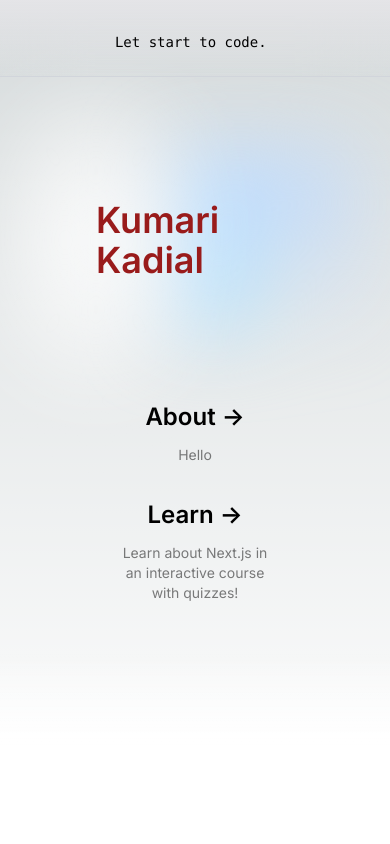
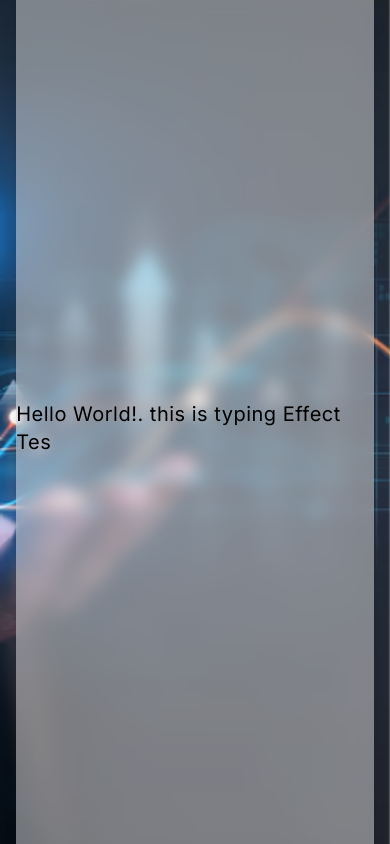
Before and after one commit to NyanLinHtet07/portfilio, a Next.js app: page / in a window 390 px wide. Built offline with nearby package versions, Linux system fonts and the light colour scheme.

Commit message:
add background image

```diff
--- /dev/null
+++ b/app/components/component/typingEffect.tsx
@@ -0,0 +1,31 @@
+"use client";
+import React, { useState, useEffect } from 'react';
+
+interface TypingEffectProps {
+    text: string;
+    speed?: number;
+}
+
+const TypingEffect:React.FC<TypingEffectProps> = ({ text, speed = 100}) => {
+    const [displayedText, setDispayedText] = useState('');
+    const [index, setIndex] = useState(0);
+
+    useEffect(() => {
+        if(index < text.length){
+            const timeout = setTimeout(() => {
+                setDispayedText(displayedText + text[index]);
+                setIndex(index + 1);
+            }, speed);
+
+            return () => clearTimeout(timeout);
+        }
+    }, [index, text, speed, displayedText]);
+
+    return (
+        <div className=" text-xl mt-3 tracking-wide">
+            {displayedText}
+        </div>
+    )
+}
+
+export default TypingEffect;
--- /dev/null
+++ b/app/components/css/main.css
@@ -0,0 +1,5 @@
+.glassmorphism {
+    background: rgba(255, 255, 255, 0.438);
+    backdrop-filter: blur(8px);
+    -webkit-backdrop-filter: blur(8px);
+}
--- a/app/globals.css
+++ b/app/globals.css
@@ -2,7 +2,7 @@
 @tailwind components;
 @tailwind utilities;
 
-:root {
+/* :root {
   --foreground-rgb: 0, 0, 0;
   --background-start-rgb: 214, 219, 220;
   --background-end-rgb: 255, 255, 255;
@@ -14,9 +14,9 @@
     --background-start-rgb: 0, 0, 0;
     --background-end-rgb: 0, 0, 0;
   }
-}
+} */
 
-body {
+/* body {
   color: rgb(var(--foreground-rgb));
   background: linear-gradient(
       to bottom,
@@ -24,7 +24,7 @@ body {
       rgb(var(--background-end-rgb))
     )
     rgb(var(--background-start-rgb));
-}
+} */
 
 @layer utilities {
   .text-balance {
--- /dev/null
+++ b/app/home.tsx
@@ -0,0 +1,7 @@
+export default function HomePage(){
+    return (
+        <main>
+            <h1>Hello Loream</h1>
+        </main>
+    )
+}
--- a/app/layout.tsx
+++ b/app/layout.tsx
@@ -1,3 +1,4 @@
+
 import type { Metadata } from "next";
 import { Inter } from "next/font/google";
 import "./globals.css";
@@ -5,8 +6,8 @@ import "./globals.css";
 const inter = Inter({ subsets: ["latin"] });
 
 export const metadata: Metadata = {
-  title: "Kumari",
-  description: "This is portfilio site for JuJu",
+  title: "loream",
+  description: "This is portfilio site",
 };
 
 export default function RootLayout({
--- a/app/page.tsx
+++ b/app/page.tsx
@@ -1,114 +1,93 @@
 import Image from "next/image";
-
+import  './components/css/main.css';
+import React,{useState, useEffect} from "react";
+import TypingEffect from "./components/component/typingEffect";
 export default function Home() {
   return (
-    <main className="flex min-h-screen flex-col items-center justify-between p-24">
-      <div className="z-10 w-full max-w-5xl items-center justify-between font-mono text-sm lg:flex">
-        <p className="fixed left-0 top-0 flex w-full justify-center border-b border-gray-300 bg-gradient-to-b from-zinc-200 pb-6 pt-8 backdrop-blur-2xl dark:border-neutral-800 dark:bg-zinc-800/30 dark:from-inherit lg:static lg:w-auto  lg:rounded-xl lg:border lg:bg-gray-200 lg:p-4 lg:dark:bg-zinc-800/30">
-          Let start to code.&nbsp;
-          {/* <code className="font-mono font-bold">app/page.tsx</code> */}
-        </p>
-        <div className="fixed bottom-0 left-0 flex h-48 w-full items-end justify-center bg-gradient-to-t from-white via-white dark:from-black dark:via-black lg:static lg:size-auto lg:bg-none">
-          <a
-            className="pointer-events-none flex place-items-center gap-2 p-8 lg:pointer-events-auto lg:p-0"
-            href="#"
-            target="_blank"
-            rel="noopener noreferrer"
-          >
-            {/* By{" "}
-            <Image
-              src="/vercel.svg"
-              alt="Vercel Logo"
-              className="dark:invert"
-              width={100}
-              height={24}
-              priority
-            /> */}
-          </a>
+    // <main className="flex min-h-screen flex-col items-center justify-between p-24">
+    //   <div className="z-10 w-full max-w-5xl items-center justify-between font-mono text-sm lg:flex">
+    //     <p className="fixed left-0 top-0 flex w-full justify-center border-b border-gray-300 bg-gradient-to-b from-zinc-200 pb-6 pt-8 backdrop-blur-2xl dark:border-neutral-800 dark:bg-zinc-800/30 dark:from-inherit lg:static lg:w-auto  lg:rounded-xl lg:border lg:bg-gray-200 lg:p-4 lg:dark:bg-zinc-800/30">
+    //       Let start to code.&nbsp;
+    //       <code className="font-mono font-bold">app/page.tsx</code>
+    //     </p>
+    //     <div className="fixed bottom-0 left-0 flex h-48 w-full items-end justify-center bg-gradient-to-t from-white via-white dark:from-black dark:via-black lg:static lg:size-auto lg:bg-none">
+    //       <a
+    //         className="pointer-events-none flex place-items-center gap-2 p-8 lg:pointer-events-auto lg:p-0"
+    //         href="#"
+    //         target="_blank"
+    //         rel="noopener noreferrer"
+    //       >
+    //         By{" "}
+    //         <Image
+    //           src="/vercel.svg"
+    //           alt="Vercel Logo"
+    //           className="dark:invert"
+    //           width={100}
+    //           height={24}
+    //           priority
+    //         />
+    //       </a>
+    //     </div>
+    //   </div>
+
+    //   <div className="relative z-[-1] flex place-items-center before:absolute before:h-[300px] before:w-full before:-translate-x-1/2 before:rounded-full before:bg-gradient-radial before:from-white before:to-transparent before:blur-2xl before:content-[''] after:absolute after:-z-20 after:h-[180px] after:w-full after:translate-x-1/3 after:bg-gradient-conic after:from-sky-200 after:via-blue-200 after:blur-2xl after:content-[''] before:dark:bg-gradient-to-br before:dark:from-transparent before:dark:to-blue-700 before:dark:opacity-10 after:dark:from-sky-900 after:dark:via-[#0141ff] after:dark:opacity-40 sm:before:w-[480px] sm:after:w-[240px] before:lg:h-[360px]">
+    //         <p className=" text-4xl font-semibold text-red-800 z-10"> Loream </p>
+    //     <Image
+    //       className="relative dark:drop-shadow-[0_0_0.3rem_#ffffff70] dark:invert"
+    //       src="/next.svg"
+    //       alt="Next.js Logo"
+    //       width={180}
+    //       height={37}
+    //       priority
+    //     />
+    //   </div>
+
+    //   <div className="mb-32 grid text-center lg:mb-0 lg:w-full lg:max-w-5xl lg:grid-cols-4 lg:text-left">
+    //     <a
+    //       href="#"
+    //       className="group rounded-lg border border-transparent px-5 py-4 transition-colors hover:border-gray-300 hover:bg-gray-100 hover:dark:border-neutral-700 hover:dark:bg-neutral-800/30"
+    //       target="_blank"
+    //       rel="noopener noreferrer"
+    //     >
+    //       <h2 className="mb-3 text-2xl font-semibold">
+    //         About{" "}
+    //         <span className="inline-block transition-transform group-hover:translate-x-1 motion-reduce:transform-none">
+    //           -&gt;
+    //         </span>
+    //       </h2>
+    //       <p className="m-0 max-w-[30ch] text-sm opacity-50">
+    //         Hello
+    //       </p>
+    //     </a>
+
+    //     <a
+    //       href="https://nextjs.org/learn?utm_source=create-next-app&utm_medium=appdir-template-tw&utm_campaign=create-next-app"
+    //       className="group rounded-lg border border-transparent px-5 py-4 transition-colors hover:border-gray-300 hover:bg-gray-100 hover:dark:border-neutral-700 hover:dark:bg-neutral-800/30"
+    //       target="_blank"
+    //       rel="noopener noreferrer"
+    //     >
+    //       <h2 className="mb-3 text-2xl font-semibold">
+    //         Learn{" "}
+    //         <span className="inline-block transition-transform group-hover:translate-x-1 motion-reduce:transform-none">
+    //           -&gt;
+    //         </span>
+    //       </h2>
+    //       <p className="m-0 max-w-[30ch] text-sm opacity-50">
+    //         Learn about Next.js in an interactive course with&nbsp;quizzes!
+    //       </p>
+    //     </a>
+
+
+    //   </div>
+    // </main>
+    <main className=" min-h-screen relative">
+        <Image src='/bg.png' fill={true} alt="background photo" className=" absolute object-cover inline-block backdrop-blur-sm bg-fixed -z-20"/>
+        <div className=" flex flex-col w-11/12 glassmorphism  drop-shadow-lg  mx-auto items-center justify-center h-screen shadow-lg">
+
+          <TypingEffect text="Hello World!. this is typing Effect Testing" speed={200} />
+
         </div>
-      </div>
 
-      <div className="relative z-[-1] flex place-items-center before:absolute before:h-[300px] before:w-full before:-translate-x-1/2 before:rounded-full before:bg-gradient-radial before:from-white before:to-transparent before:blur-2xl before:content-[''] after:absolute after:-z-20 after:h-[180px] after:w-full after:translate-x-1/3 after:bg-gradient-conic after:from-sky-200 after:via-blue-200 after:blur-2xl after:content-[''] before:dark:bg-gradient-to-br before:dark:from-transparent before:dark:to-blue-700 before:dark:opacity-10 after:dark:from-sky-900 after:dark:via-[#0141ff] after:dark:opacity-40 sm:before:w-[480px] sm:after:w-[240px] before:lg:h-[360px]">
-            <p className=" text-4xl font-semibold text-red-800 z-10"> Kumari Kadial </p>
-        {/* <Image
-          className="relative dark:drop-shadow-[0_0_0.3rem_#ffffff70] dark:invert"
-          src="/next.svg"
-          alt="Next.js Logo"
-          width={180}
-          height={37}
-          priority
-        /> */}
-      </div>
-
-      <div className="mb-32 grid text-center lg:mb-0 lg:w-full lg:max-w-5xl lg:grid-cols-4 lg:text-left">
-        <a
-          href="#"
-          className="group rounded-lg border border-transparent px-5 py-4 transition-colors hover:border-gray-300 hover:bg-gray-100 hover:dark:border-neutral-700 hover:dark:bg-neutral-800/30"
-          target="_blank"
-          rel="noopener noreferrer"
-        >
-          <h2 className="mb-3 text-2xl font-semibold">
-            About{" "}
-            <span className="inline-block transition-transform group-hover:translate-x-1 motion-reduce:transform-none">
-              -&gt;
-            </span>
-          </h2>
-          <p className="m-0 max-w-[30ch] text-sm opacity-50">
-            Hello
-          </p>
-        </a>
-
-        <a
-          href="https://nextjs.org/learn?utm_source=create-next-app&utm_medium=appdir-template-tw&utm_campaign=create-next-app"
-          className="group rounded-lg border border-transparent px-5 py-4 transition-colors hover:border-gray-300 hover:bg-gray-100 hover:dark:border-neutral-700 hover:dark:bg-neutral-800/30"
-          target="_blank"
-          rel="noopener noreferrer"
-        >
-          <h2 className="mb-3 text-2xl font-semibold">
-            Learn{" "}
-            <span className="inline-block transition-transform group-hover:translate-x-1 motion-reduce:transform-none">
-              -&gt;
-            </span>
-          </h2>
-          <p className="m-0 max-w-[30ch] text-sm opacity-50">
-            Learn about Next.js in an interactive course with&nbsp;quizzes!
-          </p>
-        </a>
-
-        {/* <a
-          href="https://vercel.com/templates?framework=next.js&utm_source=create-next-app&utm_medium=appdir-template&utm_campaign=create-next-app"
-          className="group rounded-lg border border-transparent px-5 py-4 transition-colors hover:border-gray-300 hover:bg-gray-100 hover:dark:border-neutral-700 hover:dark:bg-neutral-800/30"
-          target="_blank"
-          rel="noopener noreferrer"
-        >
-          <h2 className="mb-3 text-2xl font-semibold">
-            Templates{" "}
-            <span className="inline-block transition-transform group-hover:translate-x-1 motion-reduce:transform-none">
-              -&gt;
-            </span>
-          </h2>
-          <p className="m-0 max-w-[30ch] text-sm opacity-50">
-            Explore starter templates for Next.js.
-          </p>
-        </a>
-
-        <a
-          href="https://vercel.com/new?utm_source=create-next-app&utm_medium=appdir-template&utm_campaign=create-next-app"
-          className="group rounded-lg border border-transparent px-5 py-4 transition-colors hover:border-gray-300 hover:bg-gray-100 hover:dark:border-neutral-700 hover:dark:bg-neutral-800/30"
-          target="_blank"
-          rel="noopener noreferrer"
-        >
-          <h2 className="mb-3 text-2xl font-semibold">
-            Deploy{" "}
-            <span className="inline-block transition-transform group-hover:translate-x-1 motion-reduce:transform-none">
-              -&gt;
-            </span>
-          </h2>
-          <p className="m-0 max-w-[30ch] text-balance text-sm opacity-50">
-            Instantly deploy your Next.js site to a shareable URL with Vercel.
-          </p>
-        </a> */}
-      </div>
     </main>
   );
 }
```
Also changed, not shown: public/bg.png (added).
